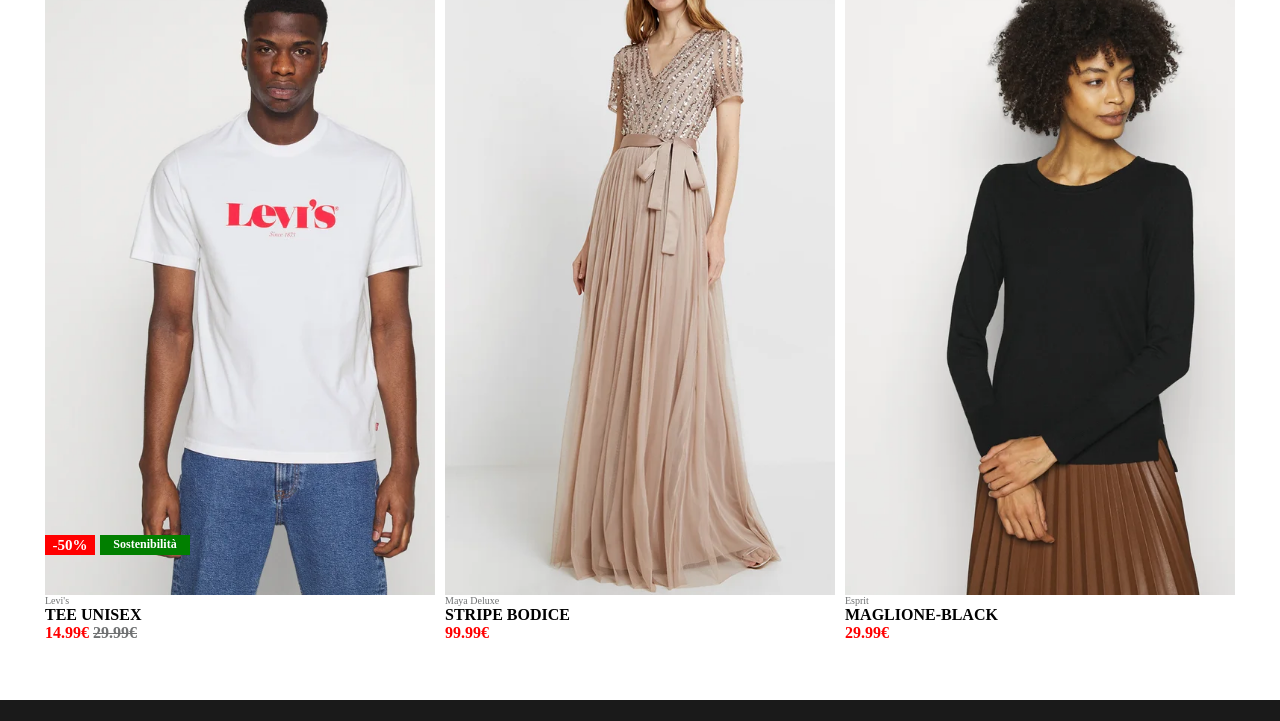
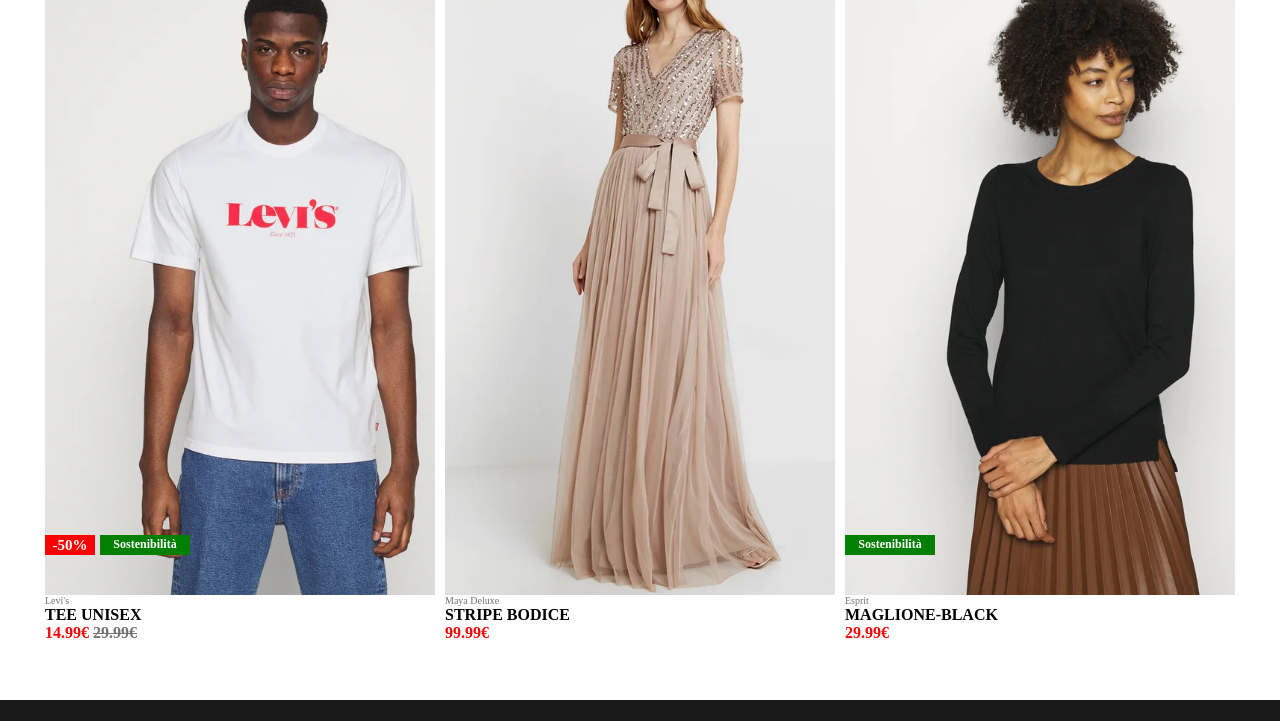
Before and after one commit to Gabridg/html-css-boolando, a plain HTML site: page index.html in a window 1280 px wide. Shown: the part 1030-1751 px from the top of the page. Drawn offline with Linux system fonts and the light colour scheme.

Commit message:
fixed esprit

```diff
--- a/CSS/style.css
+++ b/CSS/style.css
@@ -193,6 +193,11 @@ footer {
     background-image: url('../img/6.webp');
 }
 
+.esprit .eco {
+    left: 0;
+    bottom: 40px;
+}
+
 /* hover prima row*/
 
 .lvs-fit:hover {
--- a/index.html
+++ b/index.html
@@ -99,6 +99,7 @@
                 </div>
                 <div class="column">
                     <article class="esprit">
+                        <span class="eco">Sostenibilità</span>
                         <span class="like">&hearts;</span>
                     </article>
                     <div class="brand">Esprit</div>
```
